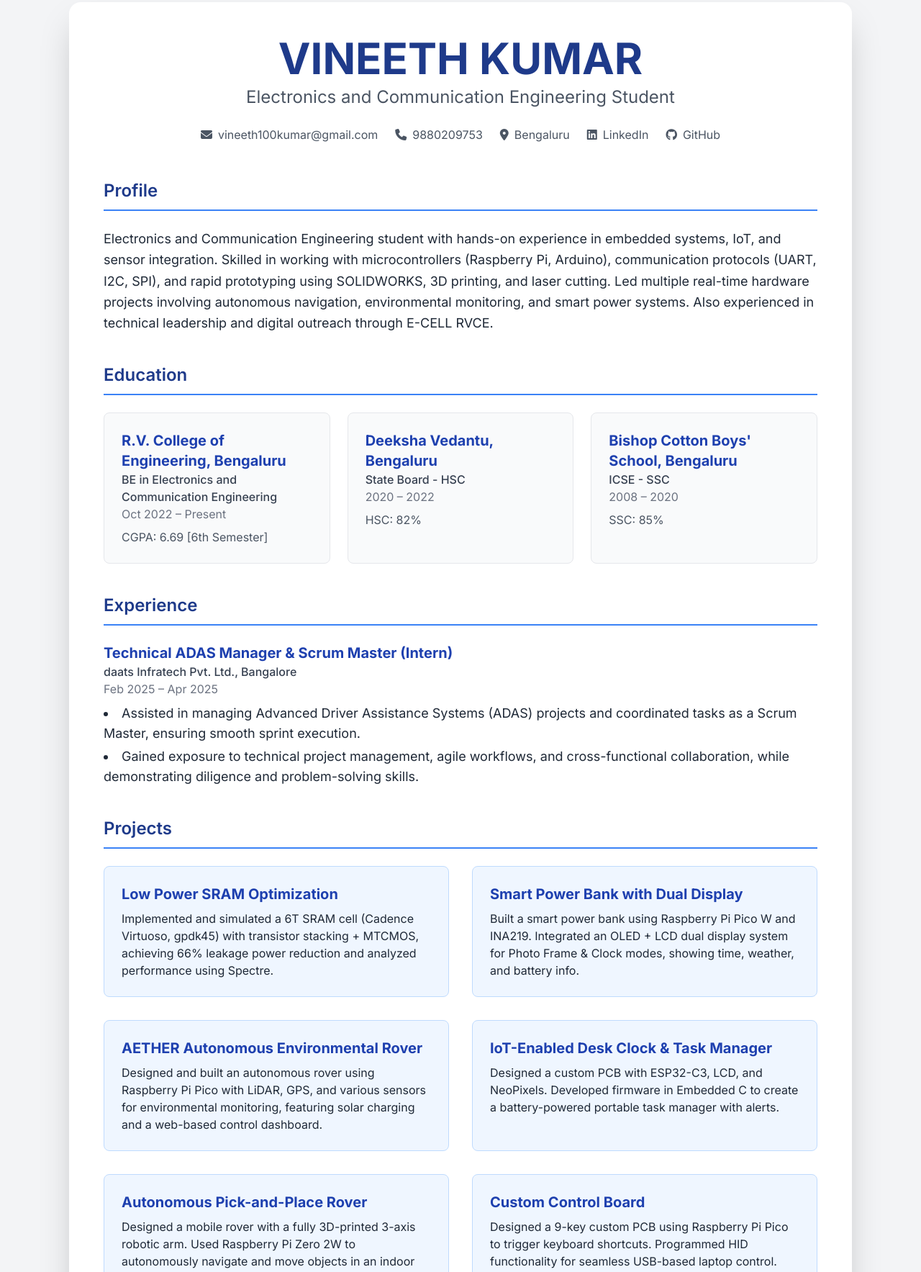
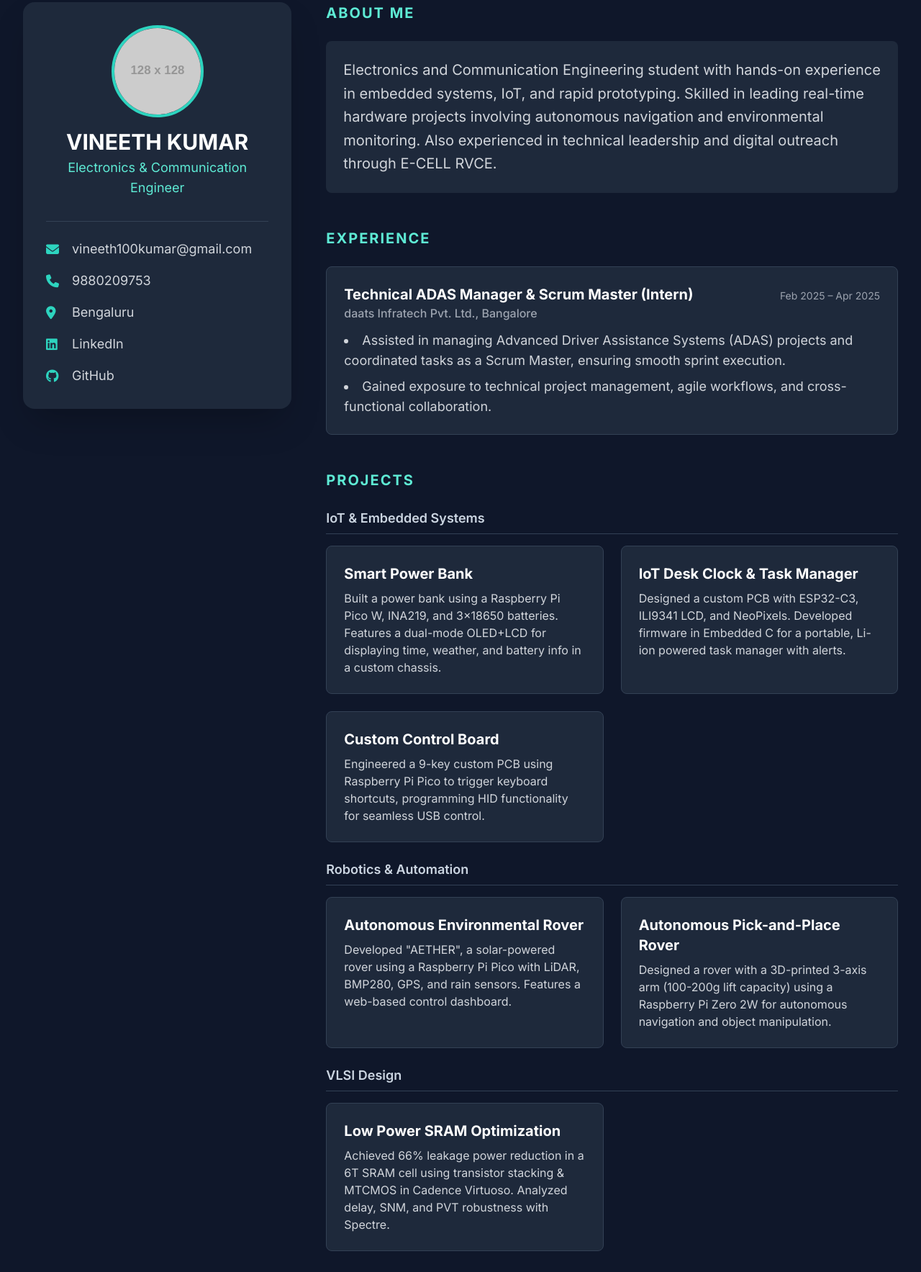
Before and after one commit to vineeth100kumar/vineeth100kumar.github.io, a plain HTML site: page index.html in a window 1280 px wide. Shown: the part 29-1796 px from the top of the page at 72% size. Drawn offline with nearby package versions, Linux system fonts and the light colour scheme; placeholder pictures from the web are drawn by us.

Commit message:
Update index.html

```diff
--- a/index.html
+++ b/index.html
@@ -12,146 +12,176 @@
     <style>
         body {
             font-family: 'Inter', sans-serif;
+            scroll-behavior: smooth;
         }
         .section-title {
-            border-bottom: 2px solid #3b82f6; /* blue-500 */
+            color: #5eead4; /* teal-300 */
+            font-weight: 700;
+            font-size: 1.25rem;
+            text-transform: uppercase;
+            letter-spacing: 0.1em;
+            margin-bottom: 1.5rem;
+        }
+        .card {
+            background-color: #1e293b; /* slate-800 */
+            border: 1px solid #334155; /* slate-700 */
+            transition: all 0.3s ease;
+        }
+        .card:hover {
+            transform: translateY(-5px);
+            border-color: #5eead4; /* teal-300 */
+        }
+        .category-title {
+            font-size: 1.125rem;
+            font-weight: 600;
+            color: #cbd5e1; /* slate-300 */
+            margin-top: 1.5rem;
+            margin-bottom: 1rem;
             padding-bottom: 0.5rem;
-            margin-bottom: 1.5rem;
-            font-size: 1.5rem;
-            font-weight: 600;
-            color: #1e3a8a; /* blue-900 */
+            border-bottom: 1px solid #334155; /* slate-700 */
         }
     </style>
 </head>
-<body class="bg-gray-100 text-gray-800">
+<body class="bg-slate-900 text-gray-300">
 
-    <div class="container mx-auto p-4 sm:p-6 lg:p-8 max-w-6xl">
-        <div class="bg-white rounded-2xl shadow-2xl p-8 sm:p-12">
+    <div class="container mx-auto max-w-7xl p-4 sm:p-6 lg:p-8">
+        <div class="grid grid-cols-1 lg:grid-cols-3 gap-8 lg:gap-12">
 
-            <!-- Header Section -->
-            <header class="text-center mb-12">
-                <h1 class="text-5xl md:text-6xl font-bold text-blue-900">VINEETH KUMAR</h1>
-                <p class="text-xl md:text-2xl text-gray-600 mt-2">Electronics and Communication Engineering Student</p>
-                <div class="mt-6 flex justify-center items-center flex-wrap gap-x-6 gap-y-3">
-                    <a href="mailto:vineeth100kumar@gmail.com" class="flex items-center text-gray-600 hover:text-blue-600 transition-colors duration-300">
-                        <i class="fas fa-envelope mr-2"></i> vineeth100kumar@gmail.com
-                    </a>
-                    <a href="tel:9880209753" class="flex items-center text-gray-600 hover:text-blue-600 transition-colors duration-300">
-                        <i class="fas fa-phone mr-2"></i> 9880209753
-                    </a>
-                     <a href="#" class="flex items-center text-gray-600 hover:text-blue-600 transition-colors duration-300">
-                        <i class="fas fa-map-marker-alt mr-2"></i> Bengaluru
-                    </a>
-                    <a href="https://www.linkedin.com/in/vineeth-kumar-a6aa7a27b" target="_blank" class="flex items-center text-gray-600 hover:text-blue-600 transition-colors duration-300">
-                        <i class="fab fa-linkedin mr-2"></i> LinkedIn
-                    </a>
-                    <a href="https://github.com/vineeth100kumar" target="_blank" class="flex items-center text-gray-600 hover:text-blue-600 transition-colors duration-300">
-                        <i class="fab fa-github mr-2"></i> GitHub
-                    </a>
+            <!-- Left Column / Sidebar -->
+            <aside class="lg:col-span-1 lg:sticky top-8 h-fit">
+                <div class="p-8 bg-slate-800 rounded-2xl shadow-2xl">
+                    <div class="text-center">
+                        <img class="w-32 h-32 rounded-full mx-auto mb-4 border-4 border-teal-400" src="https://placehold.co/128x128/1e293b/5eead4?text=VK" alt="Vineeth Kumar">
+                        <h1 class="text-3xl font-bold text-white">VINEETH KUMAR</h1>
+                        <p class="text-lg text-teal-300 mt-1">Electronics & Communication Engineer</p>
                     </div>
-            </header>
 
+                    <div class="mt-8 border-t border-slate-700 pt-6">
+                        <ul class="space-y-4 text-lg">
+                            <li><a href="mailto:vineeth100kumar@gmail.com" class="flex items-center hover:text-teal-300 transition-colors"><i class="fas fa-envelope w-6 mr-3 text-teal-400"></i>vineeth100kumar@gmail.com</a></li>
+                            <li><a href="tel:9880209753" class="flex items-center hover:text-teal-300 transition-colors"><i class="fas fa-phone w-6 mr-3 text-teal-400"></i>9880209753</a></li>
+                            <li><span class="flex items-center"><i class="fas fa-map-marker-alt w-6 mr-3 text-teal-400"></i>Bengaluru</span></li>
+                            <li><a href="https://www.linkedin.com/in/vineeth-kumar-a6aa7a27b" target="_blank" class="flex items-center hover:text-teal-300 transition-colors"><i class="fab fa-linkedin w-6 mr-3 text-teal-400"></i>LinkedIn</a></li>
+                            <li><a href="https://github.com/vineeth100kumar" target="_blank" class="flex items-center hover:text-teal-300 transition-colors"><i class="fab fa-github w-6 mr-3 text-teal-400"></i>GitHub</a></li>
+                        </ul>
+                    </div>
+                </div>
+            </aside>
+
+            <!-- Right Column / Main Content -->
+            <main class="lg:col-span-2">
                 <!-- Profile Section -->
-            <section class="mb-10">
-                <h2 class="section-title">Profile</h2>
-                <p class="text-lg leading-relaxed">
-                    Electronics and Communication Engineering student with hands-on experience in embedded systems, IoT, and sensor integration. Skilled in working with microcontrollers (Raspberry Pi, Arduino), communication protocols (UART, I2C, SPI), and rapid prototyping using SOLIDWORKS, 3D printing, and laser cutting. Led multiple real-time hardware projects involving autonomous navigation, environmental monitoring, and smart power systems. Also experienced in technical leadership and digital outreach through E-CELL RVCE.
+                <section id="profile" class="mb-12">
+                    <h2 class="section-title">About Me</h2>
+                    <p class="text-xl leading-relaxed bg-slate-800 p-6 rounded-lg">
+                        Electronics and Communication Engineering student with hands-on experience in embedded systems, IoT, and rapid prototyping. Skilled in leading real-time hardware projects involving autonomous navigation and environmental monitoring. Also experienced in technical leadership and digital outreach through E-CELL RVCE.
                     </p>
                 </section>
 
-            <!-- Education Section -->
-            <section class="mb-10">
-                <h2 class="section-title">Education</h2>
-                <div class="grid grid-cols-1 md:grid-cols-2 lg:grid-cols-3 gap-6">
-                    <div class="bg-gray-50 p-6 rounded-lg border border-gray-200">
-                        <h3 class="font-bold text-xl text-blue-800">R.V. College of Engineering, Bengaluru</h3>
-                        <p class="font-medium text-gray-700">BE in Electronics and Communication Engineering</p>
-                        <p class="text-gray-500">Oct 2022 – Present</p>
-                        <p class="text-gray-600 mt-2">CGPA: 6.69 [6th Semester]</p>
+                <!-- Experience Section -->
+                <section id="experience" class="mb-12">
+                    <h2 class="section-title">Experience</h2>
+                    <div class="card p-6 rounded-lg">
+                        <div class="flex justify-between items-baseline">
+                             <h3 class="font-bold text-xl text-white">Technical ADAS Manager & Scrum Master (Intern)</h3>
+                             <p class="text-sm text-gray-400">Feb 2025 – Apr 2025</p>
                         </div>
-                    <div class="bg-gray-50 p-6 rounded-lg border border-gray-200">
-                        <h3 class="font-bold text-xl text-blue-800">Deeksha Vedantu, Bengaluru</h3>
-                        <p class="font-medium text-gray-700">State Board - HSC</p>
-                        <p class="text-gray-500">2020 – 2022</p>
-                        <p class="text-gray-600 mt-2">HSC: 82%</p>
-                    </div>
-                    <div class="bg-gray-50 p-6 rounded-lg border border-gray-200">
-                        <h3 class="font-bold text-xl text-blue-800">Bishop Cotton Boys' School, Bengaluru</h3>
-                        <p class="font-medium text-gray-700">ICSE - SSC</p>
-                        <p class="text-gray-500">2008 – 2020</p>
-                        <p class="text-gray-600 mt-2">SSC: 85%</p>
-                    </div>
-                </div>
-            </section>
-
-            <!-- Experience Section -->
-            <section class="mb-10">
-                <h2 class="section-title">Experience</h2>
-                <div>
-                    <h3 class="font-bold text-xl text-blue-800">Technical ADAS Manager & Scrum Master (Intern)</h3>
-                    <p class="font-medium text-gray-700">daats Infratech Pvt. Ltd., Bangalore</p>
-                    <p class="text-gray-500 mb-2">Feb 2025 – Apr 2025</p>
-                    <ul class="list-disc list-inside text-lg space-y-1">
+                        <p class="font-medium text-gray-400 mb-3">daats Infratech Pvt. Ltd., Bangalore</p>
+                        <ul class="list-disc list-inside text-lg space-y-2">
                             <li>Assisted in managing Advanced Driver Assistance Systems (ADAS) projects and coordinated tasks as a Scrum Master, ensuring smooth sprint execution.</li>
-                        <li>Gained exposure to technical project management, agile workflows, and cross-functional collaboration, while demonstrating diligence and problem-solving skills.</li>
+                            <li>Gained exposure to technical project management, agile workflows, and cross-functional collaboration.</li>
                         </ul>
                     </div>
                 </section>
 
                 <!-- Projects Section -->
-            <section class="mb-10">
+                <section id="projects" class="mb-12">
                     <h2 class="section-title">Projects</h2>
-                <div class="grid grid-cols-1 md:grid-cols-2 gap-8">
-                    <div class="bg-blue-50 p-6 rounded-lg border border-blue-200">
-                        <h3 class="font-bold text-xl text-blue-800">Low Power SRAM Optimization</h3>
-                        <p class="mt-2">Implemented and simulated a 6T SRAM cell (Cadence Virtuoso, gpdk45) with transistor stacking + MTCMOS, achieving 66% leakage power reduction and analyzed performance using Spectre.</p>
+
+                    <h3 class="category-title">IoT & Embedded Systems</h3>
+                    <div class="grid grid-cols-1 md:grid-cols-2 gap-6">
+                        <div class="card p-6 rounded-lg">
+                            <h3 class="font-bold text-xl text-white mb-2">Smart Power Bank</h3>
+                            <p>Built a power bank using a Raspberry Pi Pico W, INA219, and 3x18650 batteries. Features a dual-mode OLED+LCD for displaying time, weather, and battery info in a custom chassis.</p>
                         </div>
-                    <div class="bg-blue-50 p-6 rounded-lg border border-blue-200">
-                        <h3 class="font-bold text-xl text-blue-800">Smart Power Bank with Dual Display</h3>
-                        <p class="mt-2">Built a smart power bank using Raspberry Pi Pico W and INA219. Integrated an OLED + LCD dual display system for Photo Frame & Clock modes, showing time, weather, and battery info.</p>
+                        <div class="card p-6 rounded-lg">
+                            <h3 class="font-bold text-xl text-white mb-2">IoT Desk Clock & Task Manager</h3>
+                            <p>Designed a custom PCB with ESP32-C3, ILI9341 LCD, and NeoPixels. Developed firmware in Embedded C for a portable, Li-ion powered task manager with alerts.</p>
                         </div>
-                    <div class="bg-blue-50 p-6 rounded-lg border border-blue-200">
-                        <h3 class="font-bold text-xl text-blue-800">AETHER Autonomous Environmental Rover</h3>
-                        <p class="mt-2">Designed and built an autonomous rover using Raspberry Pi Pico with LiDAR, GPS, and various sensors for environmental monitoring, featuring solar charging and a web-based control dashboard.</p>
+                         <div class="card p-6 rounded-lg">
+                            <h3 class="font-bold text-xl text-white mb-2">Custom Control Board</h3>
+                            <p>Engineered a 9-key custom PCB using Raspberry Pi Pico to trigger keyboard shortcuts, programming HID functionality for seamless USB control.</p>
                         </div>
-                    <div class="bg-blue-50 p-6 rounded-lg border border-blue-200">
-                        <h3 class="font-bold text-xl text-blue-800">IoT-Enabled Desk Clock & Task Manager</h3>
-                        <p class="mt-2">Designed a custom PCB with ESP32-C3, LCD, and NeoPixels. Developed firmware in Embedded C to create a battery-powered portable task manager with alerts.</p>
                     </div>
-                    <div class="bg-blue-50 p-6 rounded-lg border border-blue-200">
-                        <h3 class="font-bold text-xl text-blue-800">Autonomous Pick-and-Place Rover</h3>
-                        <p class="mt-2">Designed a mobile rover with a fully 3D-printed 3-axis robotic arm. Used Raspberry Pi Zero 2W to autonomously navigate and move objects in an indoor space.</p>
+
+                    <h3 class="category-title">Robotics & Automation</h3>
+                    <div class="grid grid-cols-1 md:grid-cols-2 gap-6">
+                         <div class="card p-6 rounded-lg">
+                            <h3 class="font-bold text-xl text-white mb-2">Autonomous Environmental Rover</h3>
+                            <p>Developed "AETHER", a solar-powered rover using a Raspberry Pi Pico with LiDAR, BMP280, GPS, and rain sensors. Features a web-based control dashboard.</p>
                         </div>
-                     <div class="bg-blue-50 p-6 rounded-lg border border-blue-200">
-                        <h3 class="font-bold text-xl text-blue-800">Custom Control Board</h3>
-                        <p class="mt-2">Designed a 9-key custom PCB using Raspberry Pi Pico to trigger keyboard shortcuts. Programmed HID functionality for seamless USB-based laptop control.</p>
+                        <div class="card p-6 rounded-lg">
+                            <h3 class="font-bold text-xl text-white mb-2">Autonomous Pick-and-Place Rover</h3>
+                            <p>Designed a rover with a 3D-printed 3-axis arm (100-200g lift capacity) using a Raspberry Pi Zero 2W for autonomous navigation and object manipulation.</p>
+                        </div>
+                    </div>
+
+                    <h3 class="category-title">VLSI Design</h3>
+                    <div class="grid grid-cols-1 md:grid-cols-2 gap-6">
+                        <div class="card p-6 rounded-lg">
+                            <h3 class="font-bold text-xl text-white mb-2">Low Power SRAM Optimization</h3>
+                            <p>Achieved 66% leakage power reduction in a 6T SRAM cell using transistor stacking & MTCMOS in Cadence Virtuoso. Analyzed delay, SNM, and PVT robustness with Spectre.</p>
+                        </div>
+                    </div>
+                </section>
+
+                <!-- Education Section -->
+                <section id="education" class="mb-12">
+                     <h2 class="section-title">Education</h2>
+                     <div class="space-y-6">
+                         <div class="card p-6 rounded-lg">
+                            <h3 class="font-bold text-xl text-white">R.V. College of Engineering, Bengaluru</h3>
+                            <p class="font-medium text-gray-400">BE in Electronics and Communication Engineering</p>
+                            <p class="text-gray-500 mb-3">Oct 2022 – Present | CGPA: 6.69</p>
+                            <h4 class="font-semibold text-gray-200">Key Coursework:</h4>
+                            <p class="text-sm text-gray-400">VLSI Design, Digital Circuits, HDL, Control Systems, Embedded Systems, Analog Micro Circuits</p>
+                        </div>
+                        <div class="card p-6 rounded-lg">
+                            <h3 class="font-bold text-xl text-white">Deeksha Vedantu, Bengaluru</h3>
+                            <p class="font-medium text-gray-400">State Board - HSC | 82%</p>
                         </div>
                      </div>
                 </section>
 
                 <!-- Technologies Section -->
-            <section>
+                <section id="skills">
                     <h2 class="section-title">Technologies & Skills</h2>
-                <div class="flex flex-wrap gap-4">
-                    <div class="bg-gray-200 text-gray-800 px-4 py-2 rounded-full font-medium">Python</div>
-                    <div class="bg-gray-200 text-gray-800 px-4 py-2 rounded-full font-medium">C/C++</div>
-                    <div class="bg-gray-200 text-gray-800 px-4 py-2 rounded-full font-medium">Embedded C</div>
-                    <div class="bg-gray-200 text-gray-800 px-4 py-2 rounded-full font-medium">Micro-Python</div>
-                    <div class="bg-gray-200 text-gray-800 px-4 py-2 rounded-full font-medium">HTML/CSS</div>
-                    <div class="bg-blue-200 text-blue-800 px-4 py-2 rounded-full font-medium">Raspberry Pi</div>
-                    <div class="bg-blue-200 text-blue-800 px-4 py-2 rounded-full font-medium">ESP32</div>
-                    <div class="bg-green-200 text-green-800 px-4 py-2 rounded-full font-medium">UART</div>
-                    <div class="bg-green-200 text-green-800 px-4 py-2 rounded-full font-medium">I2C</div>
-                    <div class="bg-green-200 text-green-800 px-4 py-2 rounded-full font-medium">SPI</div>
-                    <div class="bg-green-200 text-green-800 px-4 py-2 rounded-full font-medium">USB HID</div>
-                    <div class="bg-yellow-200 text-yellow-800 px-4 py-2 rounded-full font-medium">VS Code</div>
-                    <div class="bg-yellow-200 text-yellow-800 px-4 py-2 rounded-full font-medium">GitHub</div>
-                    <div class="bg-yellow-200 text-yellow-800 px-4 py-2 rounded-full font-medium">Arduino IDE</div>
-                    <div class="bg-purple-200 text-purple-800 px-4 py-2 rounded-full font-medium">EasyEDA</div>
-                    <div class="bg-purple-200 text-purple-800 px-4 py-2 rounded-full font-medium">KiCad</div>
-                    <div class="bg-purple-200 text-purple-800 px-4 py-2 rounded-full font-medium">SolidWorks</div>
+                    <div class="card p-6 rounded-lg">
+                        <div class="grid grid-cols-2 sm:grid-cols-3 gap-6">
+                            <div>
+                                <h4 class="font-bold text-white mb-2">Languages</h4>
+                                <ul class="list-disc list-inside"><li>Python</li><li>C/C++</li><li>Embedded C</li><li>Micro-Python</li><li>HTML/CSS</li></ul>
+                            </div>
+                            <div>
+                                <h4 class="font-bold text-white mb-2">Microcontrollers</h4>
+                                <ul class="list-disc list-inside"><li>Raspberry Pi (4, Zero 2W, Pico)</li><li>ESP32s</li></ul>
+                            </div>
+                            <div>
+                                <h4 class="font-bold text-white mb-2">Protocols</h4>
+                                <ul class="list-disc list-inside"><li>UART, I2C, SPI</li><li>USB HID, CSI</li></ul>
+                            </div>
+                            <div>
+                                <h4 class="font-bold text-white mb-2">Software</h4>
+                                <ul class="list-disc list-inside"><li>VS Code, Thonny</li><li>GitHub</li><li>Arduino IDE</li></ul>
+                            </div>
+                            <div>
+                                <h4 class="font-bold text-white mb-2">Design Tools</h4>
+                                <ul class="list-disc list-inside"><li>EasyEDA, KiCad</li><li>SolidWorks</li></ul>
+                            </div>
+                        </div>
                     </div>
                 </section>
+            </main>
         </div>
     </div>
 </body>
```
Lines whose indentation alone changed are shown as unchanged.
